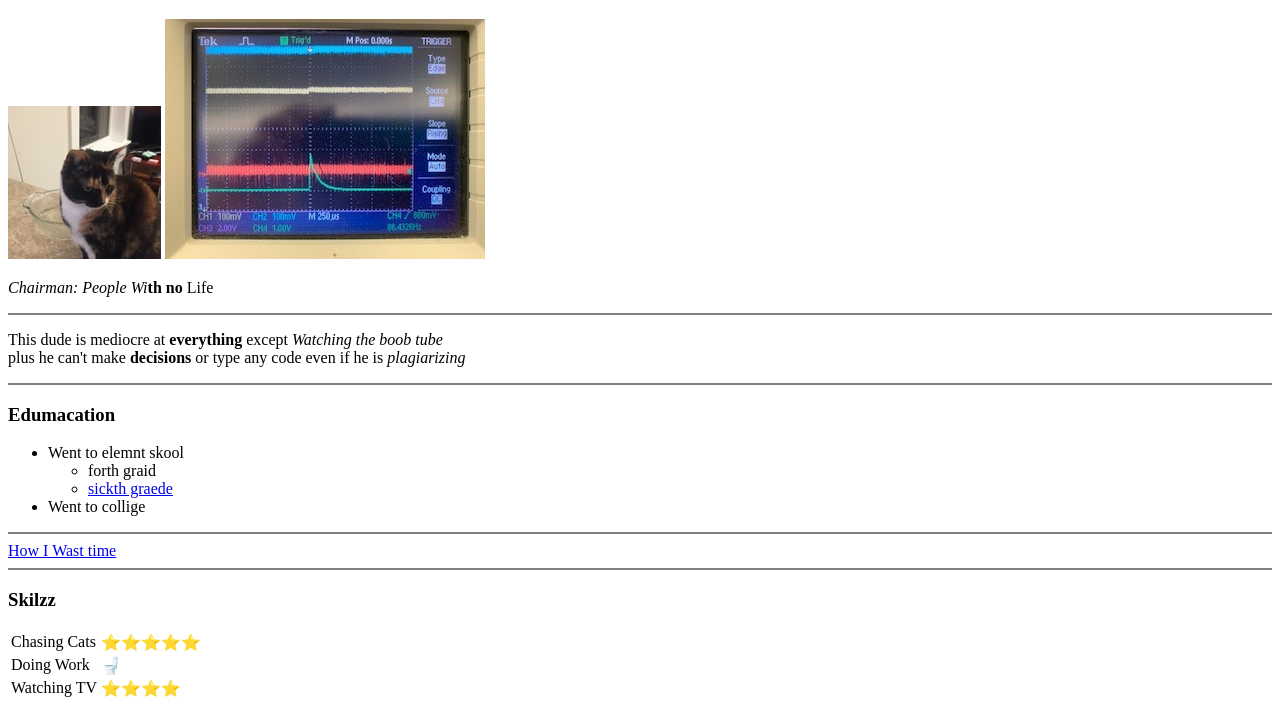
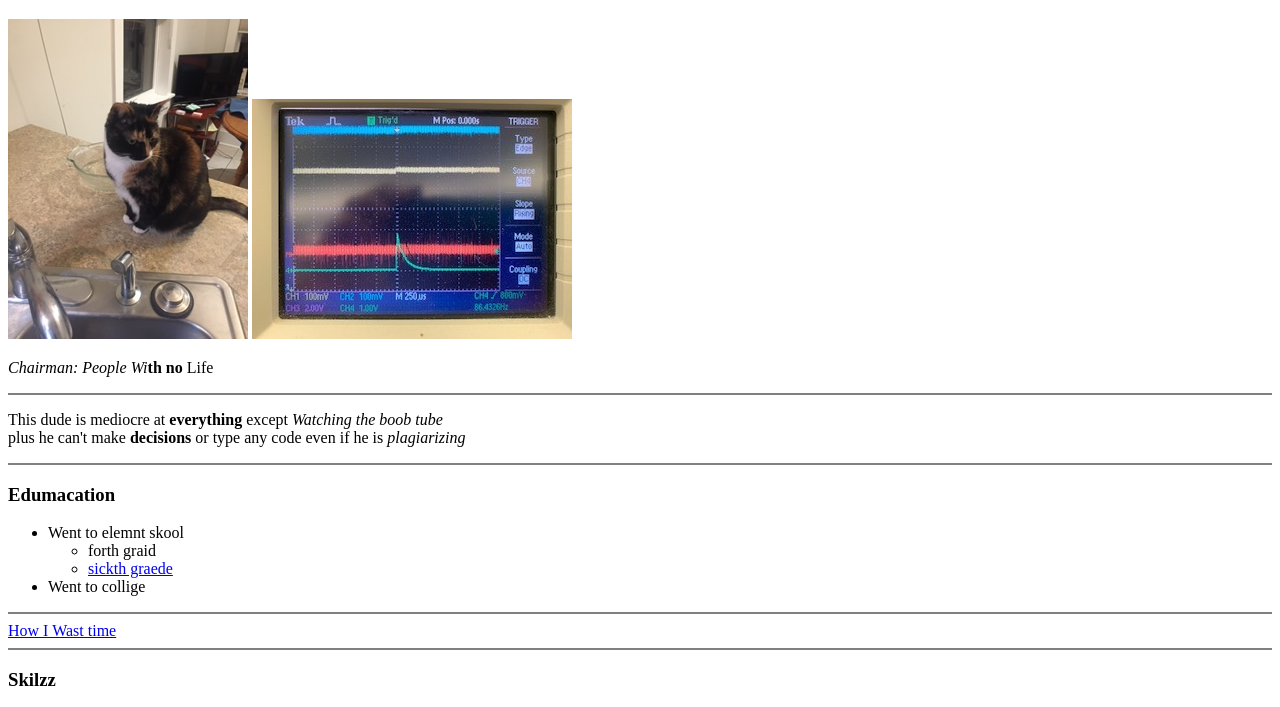
Before and after one commit to peoplewithnolife/cv, a plain HTML site: page index.html in a window 1280 px wide. Shown: the part 61-768 px from the top of the page. Drawn offline with Linux system fonts and the light colour scheme.

Commit message:
Changed cat picture

```diff
--- a/index.html
+++ b/index.html
@@ -8,7 +8,7 @@
 
 <body>
   <h1>Phil the loooosah!!!!!!!!!</h1>
-  <img src="cat.png" alt="Phil Cant do web">
+  <img src="cat.jpg" alt="Phil Cant do web">
   <img src="oscope.jpg" alt="Phil SUX">
   <p><em>Chairman: People Wi</em><strong>th no </strong>Life</p>
   <hr size="2" noshade>
```
